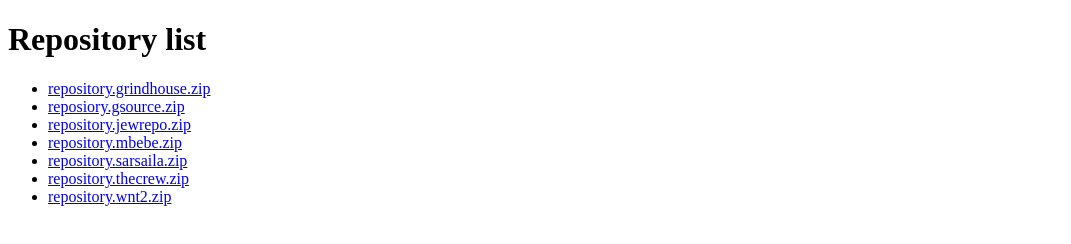
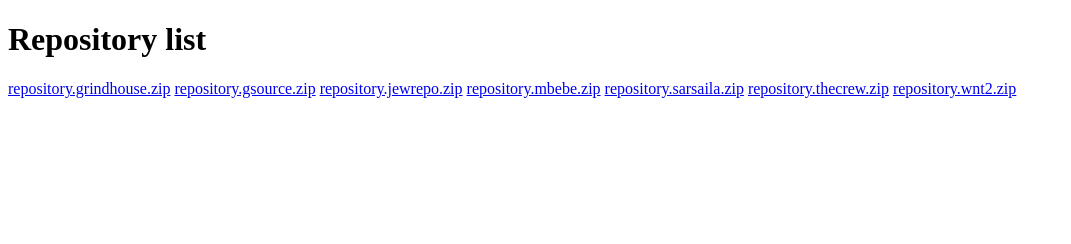
Before and after one commit to MK295/repo, a plain HTML site: page index.html in a window 1280 px wide. Shown: the whole page, without its empty margins (0-1071 px from the left). Drawn offline with Linux system fonts and the light colour scheme.

Commit message:
Update index.html

```diff
--- a/index.html
+++ b/index.html
@@ -6,14 +6,12 @@
   </head>
   <body>
     <h1>Repository list</h1>
-    <ul>
-      <li><a href="repository.grindhouse.zip">repository.grindhouse.zip</a></li>
-      <li><a href="repository.gsource.zip">reposiory.gsource.zip</a></li>
-      <li><a href="repository.jewrepo.zip">repository.jewrepo.zip</a></li>
-      <li><a href="repository.mbebe.zip">repository.mbebe.zip</a></li>
-      <li><a href="repository.sarsaila.zip">repository.sarsaila.zip</a></li>
-      <li><a href="repository.thecrew.zip">repository.thecrew.zip</a></li>
-      <li><a href="repository.wnt2.zip">repository.wnt2.zip</a></li>
-    </ul>
+      <a href="repository.grindhouse.zip">repository.grindhouse.zip</a>
+      <a href="repository.gsource.zip">repository.gsource.zip</a>
+      <a href="repository.jewrepo.zip">repository.jewrepo.zip</a>
+      <a href="repository.mbebe.zip">repository.mbebe.zip</a>
+      <a href="repository.sarsaila.zip">repository.sarsaila.zip</a>
+      <a href="repository.thecrew.zip">repository.thecrew.zip</a>
+      <a href="repository.wnt2.zip">repository.wnt2.zip</a>
   </body>
 </html>
```
